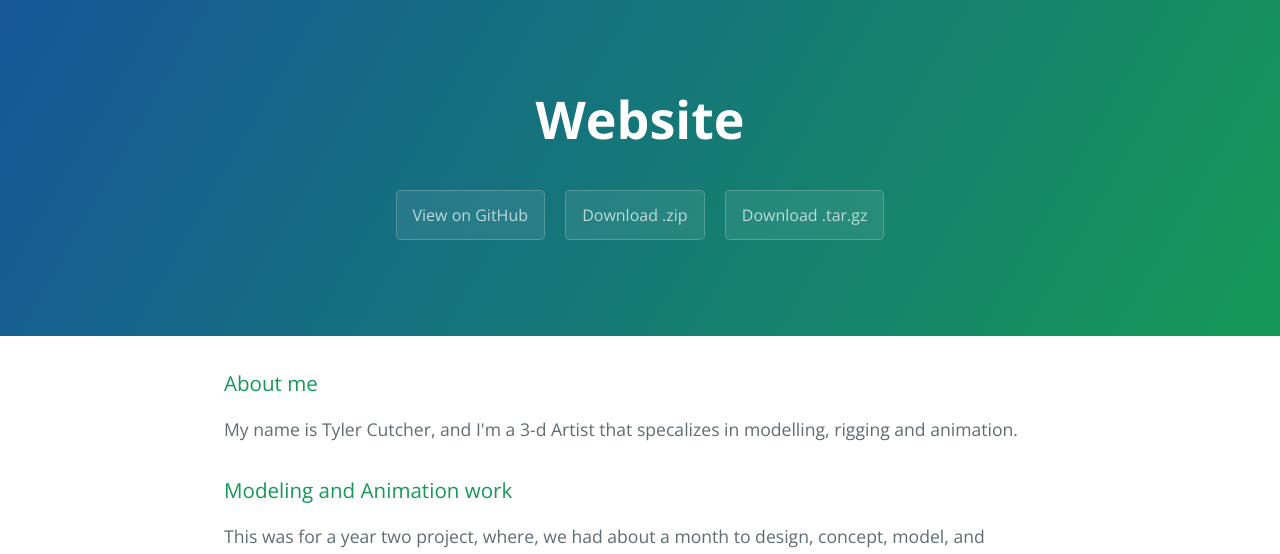
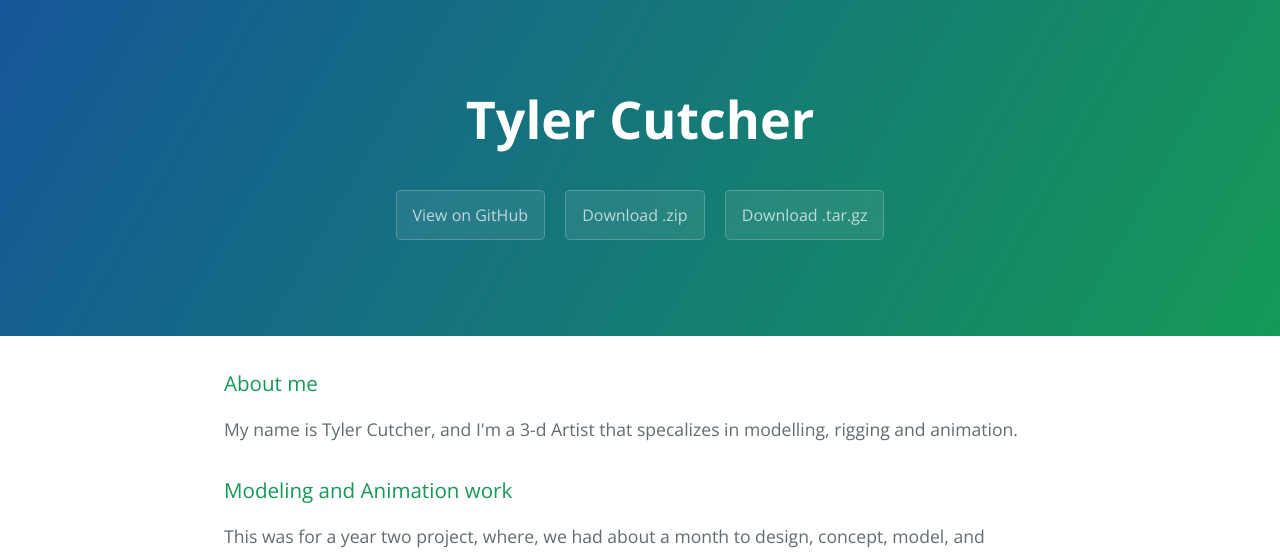
Before and after one commit to TylerCutcher/Website, a plain HTML site: page index.html in a window 1280 px wide. Shown: the top 554 px of the page. Drawn offline with nearby package versions, Linux system fonts and the light colour scheme.

Commit message:
website
Title change

```diff
--- a/index.html
+++ b/index.html
@@ -11,7 +11,7 @@
   </head>
   <body>
     <section class="page-header">
-      <h1 class="project-name">Website</h1>
+      <h1 class="project-name">Tyler Cutcher</h1>
       <h2 class="project-tagline"></h2>
       <a href="https://github.com/TylerCutcher/Website" class="btn">View on GitHub</a>
       <a href="https://github.com/TylerCutcher/Website/zipball/master" class="btn">Download .zip</a>
```
